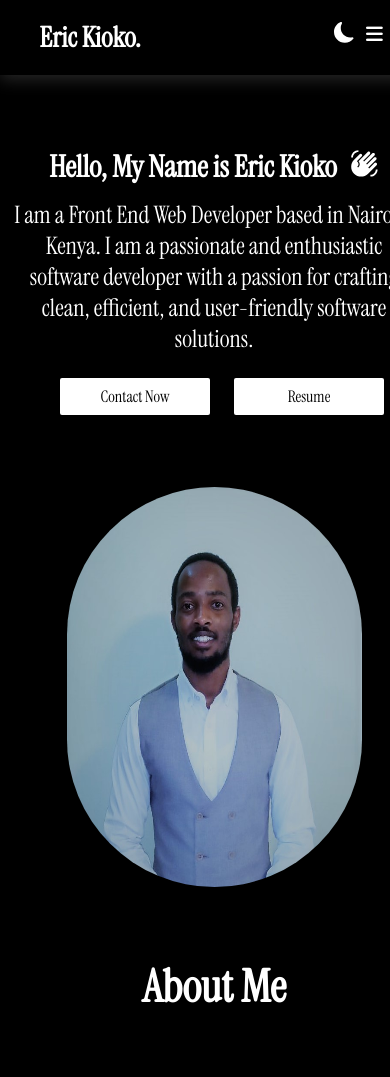
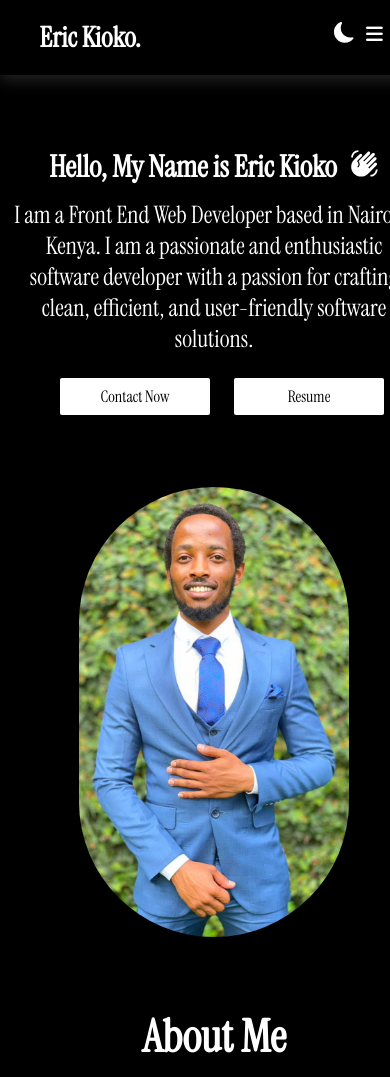
Before and after one commit to KiokoEric/Kioko_Eric_Portfolio, a React (Create React App) app: page / in a window 390 px wide. Shown: the top 1077 px of the page. Built offline with nearby package versions, Linux system fonts and the light colour scheme.

Commit message:
Change of Profile Photo

```diff
--- a/src/Components/Home/Home.css
+++ b/src/Components/Home/Home.css
@@ -48,7 +48,7 @@
 }
 .Home section:last-child img {
     border-radius: 400px 400px 400px 400px;
-    height: 350px;
+    height: 450px;
     width: 270px;
 }
 
@@ -81,9 +81,10 @@
         font-size: 20px;
     }
     .Home section:last-child img {
-        border-radius: 160px 160px 160px 160px;
+        border-radius: 180px 180px 180px 180px;
         margin-top: 2.5rem;
-        width: 300px;
+        height: 450px;
+        width: 270px;
     }
 }
 
@@ -118,8 +119,8 @@
     }
     .Home section:last-child img {
         border-radius: 300px;
-        height: 400px;
-        width: 295px;
+        height: 450px;
+        width: 270px;
     }
 }
 
@@ -155,6 +156,7 @@
     }
     .Home section:last-child img {
         border-radius: 170px;
-        width: 280px;
+        height: 450px;
+        width: 270px;
     }
 }
--- a/src/Components/Home/Home.jsx
+++ b/src/Components/Home/Home.jsx
@@ -2,7 +2,7 @@ import React from 'react';
 import "../Home/Home.css";
 import { MdWavingHand } from "react-icons/md";
 import Resume from "../../Documents/Eric_Kioko.pdf";
-import HomeImage from "../../Images/Eric_Kioko_Profile.jpg";
+import HomeImage from "../../Images/Eric_Kioko.jpg";
 
 const Home = () => {
 
```
Also changed, not shown: src/Images/Eric_Kioko.jpg (added).
